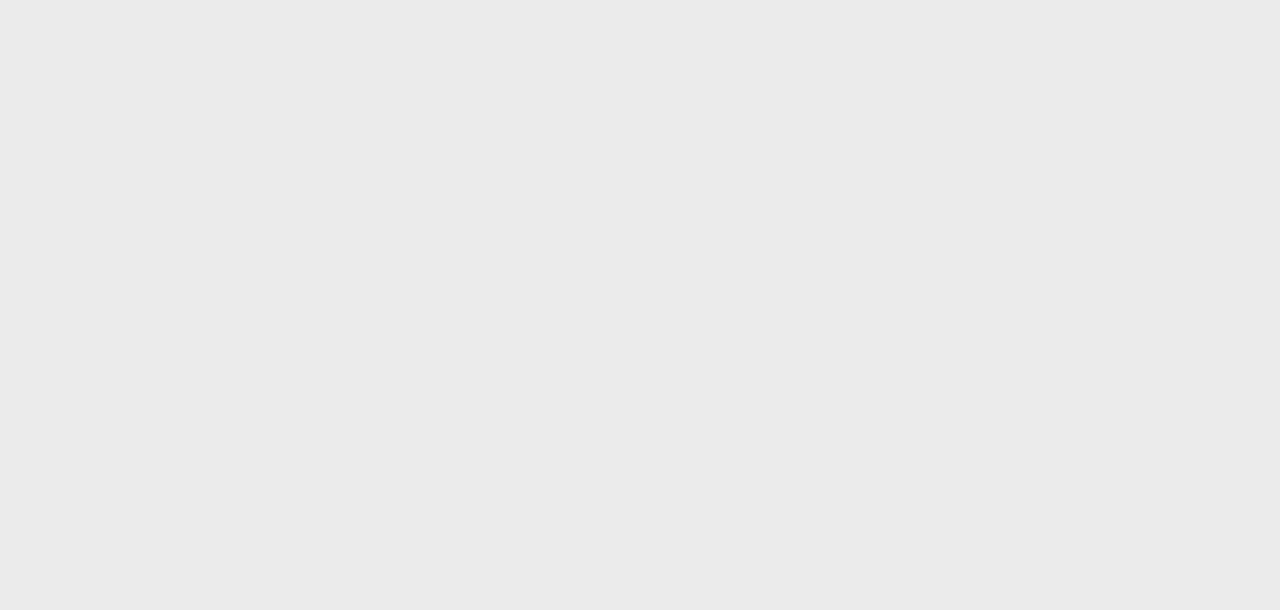
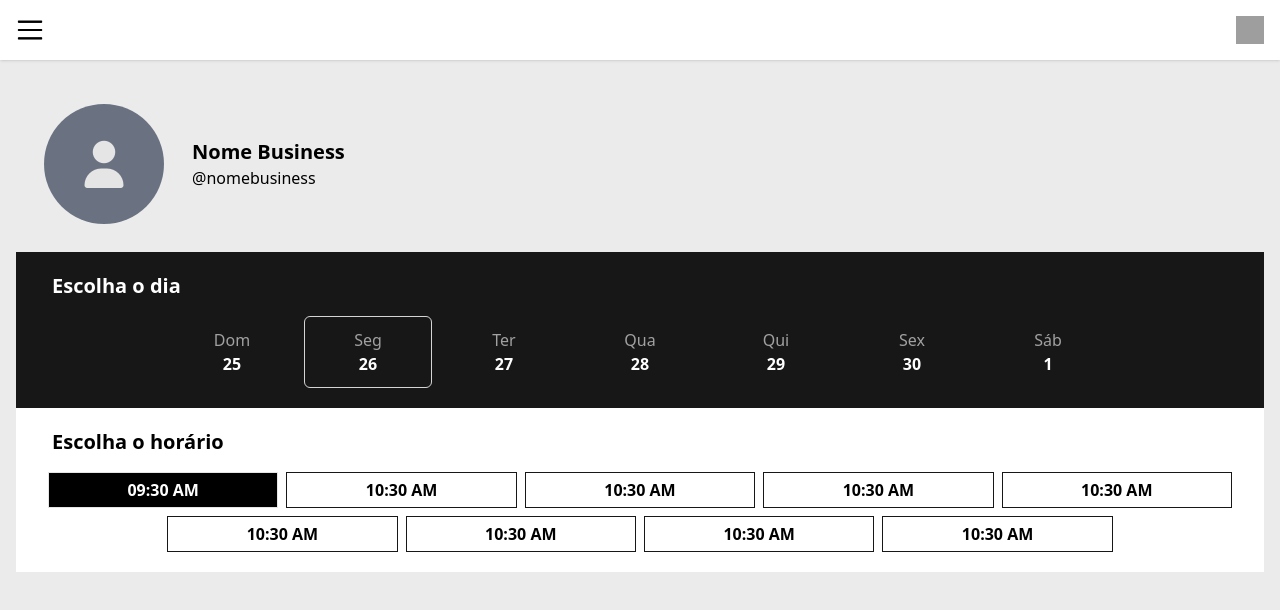
Before and after one commit to fe-lipejs/automacao-rf, a React (Vite) app: page /agendamento in a window 1280 px wide. Before the commit this address had no page. Shown: the top 610 px of the page. Built offline with nearby package versions, Linux system fonts and the light colour scheme; grey boxes are pictures that could not be loaded.

Commit message:
Adicionado tela de dia e horario

```diff
--- a/src/App.jsx
+++ b/src/App.jsx
@@ -12,6 +12,7 @@ import Perfil from './pages/admin/perfil';
 // Paginas Usuario
 import Home from './pages/home'
 import Cadastro from './pages/cadastro'
+import Agendamento from './pages/user/agendamento'
 
 function App() {
 
@@ -23,6 +24,7 @@ function App() {
         <Route element={<MenuUser />}>
           <Route path="/" element={<Home />} />
           <Route path="/cadastro" element={<Cadastro />} />
+          <Route path="/agendamento" element={<Agendamento />} />
         </Route>
         {/* Rotas admin */}
         <Route element={<MenuUser />}>
--- a/src/components/agenda/agendaPadrao.css
+++ b/src/components/agenda/agendaPadrao.css
@@ -1,28 +1,6 @@
-.ctn-dias {
-  display: flex;
-  flex-wrap: wrap;
-  gap: 8px;
-  user-select: none;
+container{
+  background-color: rgb(0, 94, 125);
+  background-color: rgb(26, 26, 26);
+  color: #f0f0f0;
+  box-shadow: 0px 5px 10px 0px#111111;
 }
-
-.dia-label {
-  padding: 10px 16px;
-  border: 2px solid #ccc;
-  border-radius: 6px;
-  cursor: pointer;
-  transition: 0.2s;
-
-}
-
-.dia-label:hover {
-  border-color: #999;
-}
-
-.dia-label.ativo {
-  background-color: #121212;
-  color: white;
-  border-color: #141414;
-}
-.ctn-dias {
-  touch-action: none;
-}
--- a/src/components/agenda/agendaPersonalizada.css
+++ b/src/components/agenda/agendaPersonalizada.css
@@ -1,16 +1,36 @@
-td{
-    padding: 10px;
-    padding-inline: 30px;
-    /* background: blue; */
+table {
+    table-layout: fixed;
+    /* força colunas com largura fixa */
+    /* width: 100%; ou qualquer largura total desejada */
+    padding: 20px;
+}
 
-    border-radius: 5px;
+td {
+
+    /* border-radius: 4px; */
     border-collapse: separate;
-    border-spacing: 8px;
-    /* font-weight: 800; */
+    border-spacing: 010px;
     text-align: center;
-    border: solid rgb(167, 167, 167) 1px;
+    border: solid rgb(235, 235, 235) 1px;
     cursor: pointer;
 }
-.td-apagado{
-    background: rgb(234, 234, 234);
+
+td:active {
+    /* background: #eeecec; */
+    box-shadow: 1px 0 1px 2px #efefef ;
+    padding-top: 10px ;
+    /* display: none; */
 }
+
+
+
+.td-apagado {
+    background: rgb(241, 241, 241);
+}
+
+.td-marcado {
+    background: #343333;
+    /* background: #c30d0d; bloqueado */
+    /* background: #e67c04; horario */
+    color: white;
+}
--- a/src/layout/menuUser.css
+++ b/src/layout/menuUser.css
@@ -11,6 +11,7 @@
 }
 
 .menu-container{
+    /* display: none; */
     /* nenhum component fica acima dele */
     z-index:100;
 }
--- a/src/pages/admin/agenda.jsx
+++ b/src/pages/admin/agenda.jsx
@@ -4,8 +4,13 @@ import AgendaPersonalizada from "../../components/agenda/agendaPersonalizada";
 
 function Agenda() {
     return (
-        <div>
-            <div className="flex justify-center">
+        <div className="flex justify-center items-cente">
+            <div className="
+                flex flex-col justify-center items-center
+                bg-neutral-50 p-5 w-[90vw] sm:w-[640px]  rounded-xl shadow-xl
+                ">
+                <AgendaPadrao/>
+                <br />
                 <AgendaPersonalizada/>
             </div>
         </div>
--- /dev/null
+++ b/src/pages/user/agendamento.jsx
@@ -0,0 +1,122 @@
+import React from "react";
+
+export default function Agendamento() {
+    return (
+        <div>
+            {/* Informações Profile */}
+            <div className="container">
+                <div className="container-profile  flex items-center p-7 gap-7">
+                    <div className="foto-empreendedor
+                    flex justify-center items-center
+                    bg-gray-500
+                    h-30 w-30 rounded-full">
+                        <i class="fa-solid fa-user text-5xl text-neutral-200"></i>
+                    </div>
+                    <div className="container-info flex flex-col">
+                        <span className="font-bold text-xl">Nome Business</span>
+                        <span className="">@nomebusiness</span>
+                    </div>
+                </div>
+            </div>
+            {/* Container para selecionar o dia */}
+            <div className="bg-neutral-900 p-5 text-white">
+                <span className="text-xl font-semibold p-4">Escolha o dia</span>
+                <div className="flex justify-center items-center pt-4 gap-2">
+                    <div className="flex flex-col justify-center items-center rounded-md
+                     p-2 w-[10vw] h-18 ">
+                        <div className="text-neutral-400">Dom</div>
+                        <div className="font-bold">25</div>
+                    </div>
+                    <div className="flex flex-col justify-center items-center rounded-md
+                     p-2 w-[10vw] h-18
+                     border border-neutral-300">
+                        <div className="text-neutral-400">Seg</div>
+                        <div className="font-bold">26</div>
+                    </div>
+                    <div className="flex flex-col justify-center items-center rounded-md
+                     p-2 w-[10vw] h-18 ">
+                        <div className="text-neutral-400">Ter</div>
+                        <div className="font-bold">27</div>
+                    </div>
+                    <div className="flex flex-col justify-center items-center rounded-md
+                     p-2 w-[10vw] h-18 ">
+                        <div className="text-neutral-400">Qua</div>
+                        <div className="font-bold">28</div>
+                    </div>
+                    <div className="flex flex-col justify-center items-center rounded-md
+                     p-2 w-[10vw] h-18 ">
+                        <div className="text-neutral-400">Qui</div>
+                        <div className="font-bold">29</div>
+                    </div>
+                    <div className="flex flex-col justify-center items-center rounded-md
+                     p-2 w-[10vw] h-18 ">
+                        <div className="text-neutral-400">Sex</div>
+                        <div className="font-bold">30</div>
+                    </div>
+                    <div className="flex flex-col justify-center items-center rounded-md
+                     p-2 w-[10vw] h-18 ">
+                        <div className="text-neutral-400">Sáb</div>
+                        <div className="font-bold">1</div>
+                    </div>
+                </div>
+            </div>
+
+            {/* Selecionar Horário */}
+            <div className="bg-white p-5 text-black">
+                <span className="text-xl font-semibold p-4">Escolha o horário</span>
+                <div className="flex flex-wrap justify-center items-center pt-4 gap-2">
+                    <div className="flex flex-col justify-center items-center
+                        w-[18vw] h-9
+                        bg-black text-white
+                        border border-neutral-200">
+                        <div className="font-bold">09:30 AM</div>
+                    </div>
+                    <div className="flex flex-col justify-center items-center
+                        w-[18vw] h-9
+                        border border-neutral-900 text-black">
+                        <div className="font-bold">10:30 AM</div>
+                    </div>
+                    <div className="flex flex-col justify-center items-center
+                        w-[18vw] h-9
+                        border border-neutral-900 text-black">
+                        <div className="font-bold">10:30 AM</div>
+                    </div>
+                    <div className="flex flex-col justify-center items-center
+                        w-[18vw] h-9
+                        border border-neutral-900 text-black">
+                        <div className="font-bold">10:30 AM</div>
+                    </div>
+                    <div className="flex flex-col justify-center items-center
+                        w-[18vw] h-9
+                        border border-neutral-900 text-black">
+                        <div className="font-bold">10:30 AM</div>
+                    </div>
+                    <div className="flex flex-col justify-center items-center
+                        w-[18vw] h-9
+                        border border-neutral-900 text-black">
+                        <div className="font-bold">10:30 AM</div>
+                    </div>
+                    <div className="flex flex-col justify-center items-center
+                        w-[18vw] h-9
+                        border border-neutral-900 text-black">
+                        <div className="font-bold">10:30 AM</div>
+                    </div>
+                    <div className="flex flex-col justify-center items-center
+                        w-[18vw] h-9
+                        border border-neutral-900 text-black">
+                        <div className="font-bold">10:30 AM</div>
+                    </div>
+
+                    <div className="flex flex-col justify-center items-center
+                        w-[18vw] h-9
+                        border border-neutral-900 text-black">
+                        <div className="font-bold">10:30 AM</div>
+                    </div>
+                </div>
+            </div>
+
+
+        </div>
+    )
+
+}
```
Also changed, not shown: src/components/agenda/agendaPadrao.jsx (+32 -70 lines), src/components/agenda/agendaPersonalizada.jsx (+56 -16 lines).
